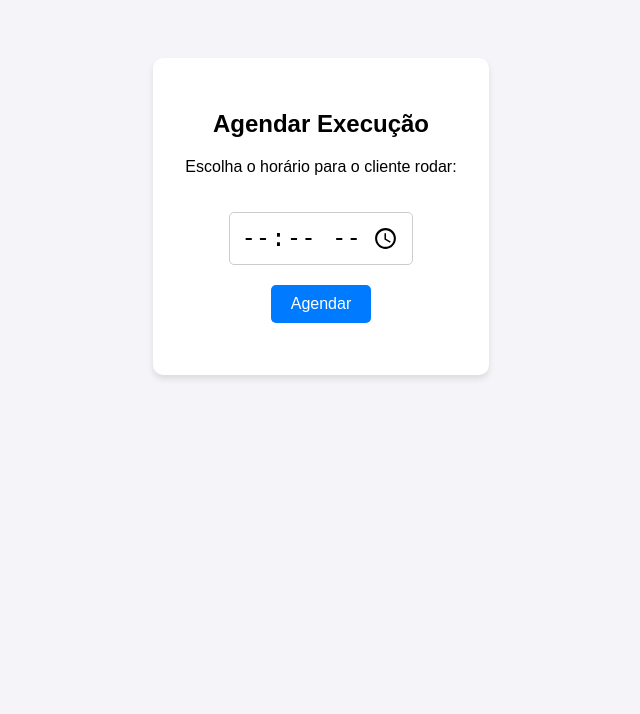
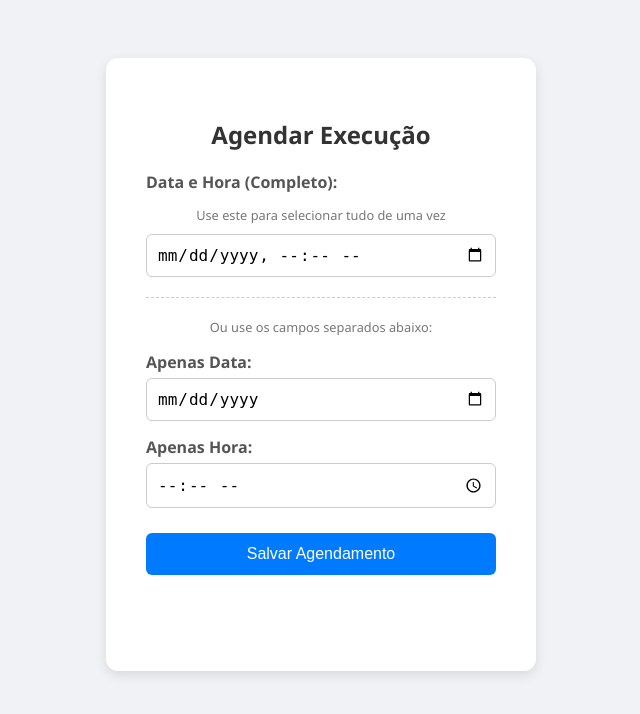
Before and after one commit to fmanfroi/descall, a FastAPI app: page / in a window 1280 px wide. Shown: the top 714 px of the page, without its empty margins (319-959 px from the left). Run offline with FastAPI, Linux system fonts and the light colour scheme.

Commit message:
melhorias

```diff
--- a/main.py
+++ b/main.py
@@ -2,72 +2,90 @@ from fastapi import FastAPI, Request
 from fastapi.responses import HTMLResponse
 from fastapi.templating import Jinja2Templates
 from sqlmodel import SQLModel, Field, Session, select, create_engine
+from pydantic import BaseModel
+from datetime import datetime
 import os
 
-# --- CONFIGURAÇÃO DO BANCO DE DADOS ---
-
-# Tenta pegar a URL do banco das variáveis de ambiente (no Render),
-# se não achar, usa um arquivo local sqlite (no seu PC)
+# --- BANCO DE DADOS ---
 DATABASE_URL = os.environ.get("DATABASE_URL", "sqlite:///./banco_local.db")
-
-# Corrige prefixo antigo do Postgres se necessário (coisa do Render/Heroku)
 if DATABASE_URL.startswith("postgres://"):
     DATABASE_URL = DATABASE_URL.replace("postgres://", "postgresql://", 1)
 
 engine = create_engine(DATABASE_URL)
 
-# --- MODELO DA TABELA (A estrutura dos dados) ---
+# --- MODELO DA TABELA (Atualizado) ---
 class Configuracao(SQLModel, table=True):
     id: int = Field(default=None, primary_key=True)
+
+    # Dados do Agendamento
     hora: str
     minuto: str
+    data_para_execucao: str  # Data que o usuário quer que rode (YYYY-MM-DD)
+
+    # Metadados de Controle
     origem: str
+    data_solicitacao: datetime = Field(default_factory=datetime.now) # Preenchido auto
+    executou_sucesso: bool = False # Começa falso, vira True quando o Ubuntu avisar
 
-# Função que cria o banco na inicialização
-def criar_banco_e_dados_iniciais():
+# --- MODELOS PARA A API (INPUT) ---
+class DadosAgendamento(BaseModel):
+    hora: str
+    minuto: str
+    data_execucao: str # Vem do HTML
+
+class DadosRelatorio(BaseModel):
+    sucesso: bool
+    mensagem: str
+
+# Inicialização
+def criar_banco():
     SQLModel.metadata.create_all(engine)
-    # Garante que existe a linha de ID 1 para a gente editar depois
-    with Session(engine) as session:
-        config = session.get(Configuracao, 1)
-        if not config:
-            # Cria o padrão se não existir
-            novo_padrao = Configuracao(id=1, hora="09", minuto="00", origem="padrao")
-            session.add(novo_padrao)
-            session.commit()
 
-# Inicializa o app e o banco
-app = FastAPI(on_startup=[criar_banco_e_dados_iniciais])
+app = FastAPI(on_startup=[criar_banco])
 templates = Jinja2Templates(directory="templates")
 
 # --- ROTAS ---
 
 @app.get("/", response_class=HTMLResponse)
 def home(request: Request):
-    # Busca a configuração atual para mostrar no HTML (opcional, mas legal)
     return templates.TemplateResponse("index.html", {"request": request})
 
+# 1. API para AGENDAR (Cria/Atualiza a tarefa)
 @app.post("/api/agendar")
-def salvar_agendamento(dados: Configuracao):
+def agendar(dados: DadosAgendamento):
     with Session(engine) as session:
-        # Busca a configuração de ID 1
-        config_db = session.get(Configuracao, 1)
+        # Tenta pegar a config existente ou cria nova
+        tarefa = session.get(Configuracao, 1)
+        if not tarefa:
+            tarefa = Configuracao(id=1, hora="", minuto="", data_para_execucao="", origem="")
 
-        # Atualiza os dados
-        config_db.hora = dados.hora
-        config_db.minuto = dados.minuto
-        config_db.origem = "usuario_site"
+        # Atualiza os campos
+        tarefa.hora = dados.hora
+        tarefa.minuto = dados.minuto
+        tarefa.data_para_execucao = dados.data_execucao
+        tarefa.origem = "web_user"
+        tarefa.data_solicitacao = datetime.now() # Hora exata do clique
+        tarefa.executou_sucesso = False # Reseta o status para pendente
 
-        session.add(config_db)
+        session.add(tarefa)
         session.commit()
-        session.refresh(config_db)
+        return {"status": "Agendado", "data": dados.data_execucao, "hora": f"{dados.hora}:{dados.minuto}"}
 
-        print(f"Banco atualizado: {config_db.hora}:{config_db.minuto}")
+# 2. API para CONSULTAR (O Ubuntu chama essa)
+@app.get("/api/consultar")
+def consultar():
+    with Session(engine) as session:
+        tarefa = session.get(Configuracao, 1)
+        return tarefa
 
-    return {"status": "sucesso", "mensagem": f"Salvo no Banco: {dados.hora}:{dados.minuto}"}
-
-@app.get("/api/consultar-agendamento")
-def consultar_agendamento():
+# 3. API para CONFIRMAR EXECUÇÃO (O Ubuntu chama essa ao terminar)
+@app.post("/api/confirmar-execucao")
+def confirmar(relatorio: DadosRelatorio):
     with Session(engine) as session:
-        # Busca a linha 1
-        config = session.get(Configuracao, 1)
-        return config
+        tarefa = session.get(Configuracao, 1)
+        if tarefa:
+            tarefa.executou_sucesso = relatorio.sucesso
+            session.add(tarefa)
+            session.commit()
+            print(f"Relatório recebido do Ubuntu: {relatorio.mensagem}")
+    return {"status": "recebido"}
--- a/templates/index.html
+++ b/templates/index.html
@@ -5,70 +5,150 @@
     <meta name="viewport" content="width=device-width, initial-scale=1.0">
     <title>Agendador de Tarefas</title>
     <style>
-        body { font-family: sans-serif; display: flex; justify-content: center; padding-top: 50px; background-color: #f4f4f9; }
-        .card { background: white; padding: 2rem; border-radius: 10px; box-shadow: 0 4px 6px rgba(0,0,0,0.1); text-align: center; }
-        input[type="time"] { font-size: 1.5rem; padding: 10px; margin: 20px 0; border: 1px solid #ccc; border-radius: 5px; }
-        button { background-color: #007bff; color: white; border: none; padding: 10px 20px; font-size: 1rem; border-radius: 5px; cursor: pointer; }
+        body {
+            font-family: 'Segoe UI', Tahoma, Geneva, Verdana, sans-serif;
+            display: flex;
+            justify-content: center;
+            padding-top: 50px;
+            background-color: #f0f2f5;
+        }
+        .card {
+            background: white;
+            padding: 2.5rem;
+            border-radius: 12px;
+            box-shadow: 0 4px 12px rgba(0,0,0,0.1);
+            text-align: center;
+            width: 350px;
+        }
+        h2 { color: #333; margin-bottom: 20px; }
+
+        label {
+            display: block;
+            margin-top: 15px;
+            font-weight: bold;
+            color: #555;
+            text-align: left;
+        }
+
+        /* Estilizando os Inputs pedidos */
+        input[type="date"],
+        input[type="time"],
+        input[type="datetime-local"] {
+            width: 100%;
+            padding: 10px;
+            margin-top: 5px;
+            border: 1px solid #ccc;
+            border-radius: 6px;
+            font-size: 1rem;
+            box-sizing: border-box; /* Garante que o padding não aumente a largura */
+        }
+
+        button {
+            background-color: #007bff;
+            color: white;
+            border: none;
+            padding: 12px 20px;
+            font-size: 1rem;
+            border-radius: 6px;
+            cursor: pointer;
+            margin-top: 25px;
+            width: 100%;
+            transition: background 0.3s;
+        }
         button:hover { background-color: #0056b3; }
-        #status { margin-top: 20px; color: green; font-weight: bold; }
+
+        #status { margin-top: 20px; font-weight: bold; min-height: 20px; }
+
+        .separator { margin: 20px 0; border-top: 1px dashed #ccc; }
+        .small-text { font-size: 0.8rem; color: #777; margin-bottom: 5px;}
     </style>
 </head>
 <body>
 
     <div class="card">
         <h2>Agendar Execução</h2>
-        <p>Escolha o horário para o cliente rodar:</p>
 
-        <input type="time" id="seletorTempo" required>
-        <br>
+        <label>Data e Hora (Completo):</label>
+        <p class="small-text">Use este para selecionar tudo de uma vez</p>
+        <input type="datetime-local" id="inputCompleto">
 
-        <button onclick="enviarAgendamento()">Agendar</button>
+        <div class="separator"></div>
+
+        <p class="small-text">Ou use os campos separados abaixo:</p>
+
+        <label>Apenas Data:</label>
+        <input type="date" id="inputData">
+
+        <label>Apenas Hora:</label>
+        <input type="time" id="inputHora">
+
+        <button onclick="enviarAgendamento()">Salvar Agendamento</button>
 
         <p id="status"></p>
     </div>
 
     <script>
         async function enviarAgendamento() {
-            const inputTempo = document.getElementById('seletorTempo').value;
             const statusMsg = document.getElementById('status');
+            statusMsg.innerText = "Enviando...";
+            statusMsg.style.color = "blue";
 
-            if (!inputTempo) {
-                alert("Por favor, selecione um horário!");
+            let dataExecucao = "";
+            let hora = "";
+            let minuto = "";
+
+            // Lógica: Tenta pegar do input completo primeiro.
+            // Se estiver vazio, tenta pegar dos inputs separados.
+            const inputCompleto = document.getElementById('inputCompleto').value;
+            const inputDataSep = document.getElementById('inputData').value;
+            const inputHoraSep = document.getElementById('inputHora').value;
+
+            if (inputCompleto) {
+                // O formato do datetime-local é: "YYYY-MM-DDTHH:MM"
+                const partes = inputCompleto.split('T');
+                dataExecucao = partes[0]; // YYYY-MM-DD
+                const tempo = partes[1].split(':');
+                hora = tempo[0];
+                minuto = tempo[1];
+            } else if (inputDataSep && inputHoraSep) {
+                dataExecucao = inputDataSep;
+                const tempo = inputHoraSep.split(':');
+                hora = tempo[0];
+                minuto = tempo[1];
+            } else {
+                statusMsg.innerText = "Por favor, preencha a data e hora!";
+                statusMsg.style.color = "red";
                 return;
             }
 
-            // O input time retorna algo como "14:30". Vamos separar.
-            const [hora, minuto] = inputTempo.split(':');
-
-            // Prepara os dados JSON
-            const dados = {
+            // Monta o JSON para enviar ao Python
+            const payload = {
                 hora: hora,
-                minuto: minuto
+                minuto: minuto,
+                data_execucao: dataExecucao
             };
 
             try {
-                // Faz a requisição POST para o seu backend
-                const resposta = await fetch('/api/agendar', {
+                const response = await fetch('/api/agendar', {
                     method: 'POST',
                     headers: {
                         'Content-Type': 'application/json'
                     },
-                    body: JSON.stringify(dados)
+                    body: JSON.stringify(payload)
                 });
 
-                const resultado = await resposta.json();
+                const resultado = await response.json();
 
-                if (resposta.ok) {
-                    statusMsg.innerText = resultado.mensagem;
+                if (response.ok) {
+                    statusMsg.innerText = "Sucesso! Agendado para " + resultado.data + " às " + resultado.hora;
                     statusMsg.style.color = "green";
                 } else {
-                    statusMsg.innerText = "Erro ao agendar.";
+                    statusMsg.innerText = "Erro ao salvar.";
                     statusMsg.style.color = "red";
                 }
-
-            } catch (erro) {
-                console.error('Erro:', erro);
-                statusMsg.innerText = "Erro de conexão com o servidor.";
+            } catch (error) {
+                console.error(error);
+                statusMsg.innerText = "Erro de conexão.";
                 statusMsg.style.color = "red";
             }
         }
```
Also changed, not shown: cliente.py (+85 -13 lines), 1 other file.
